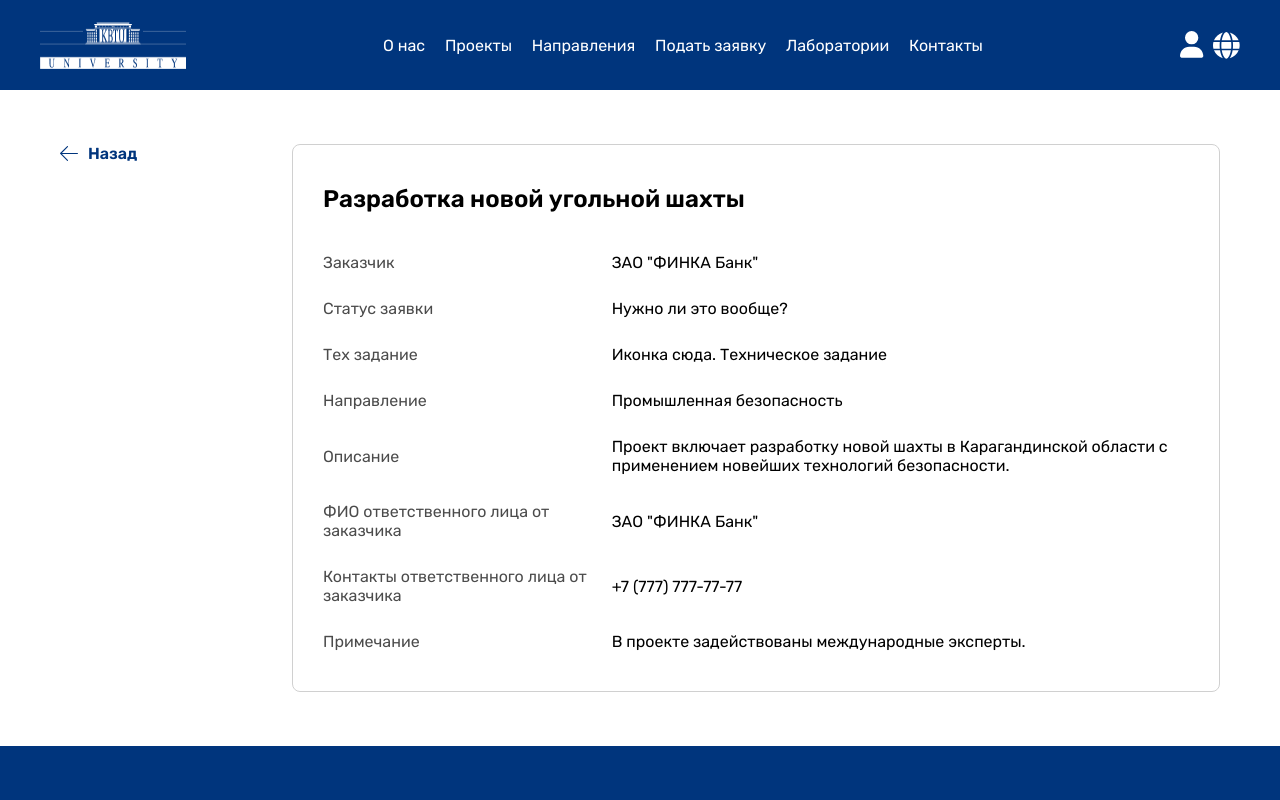
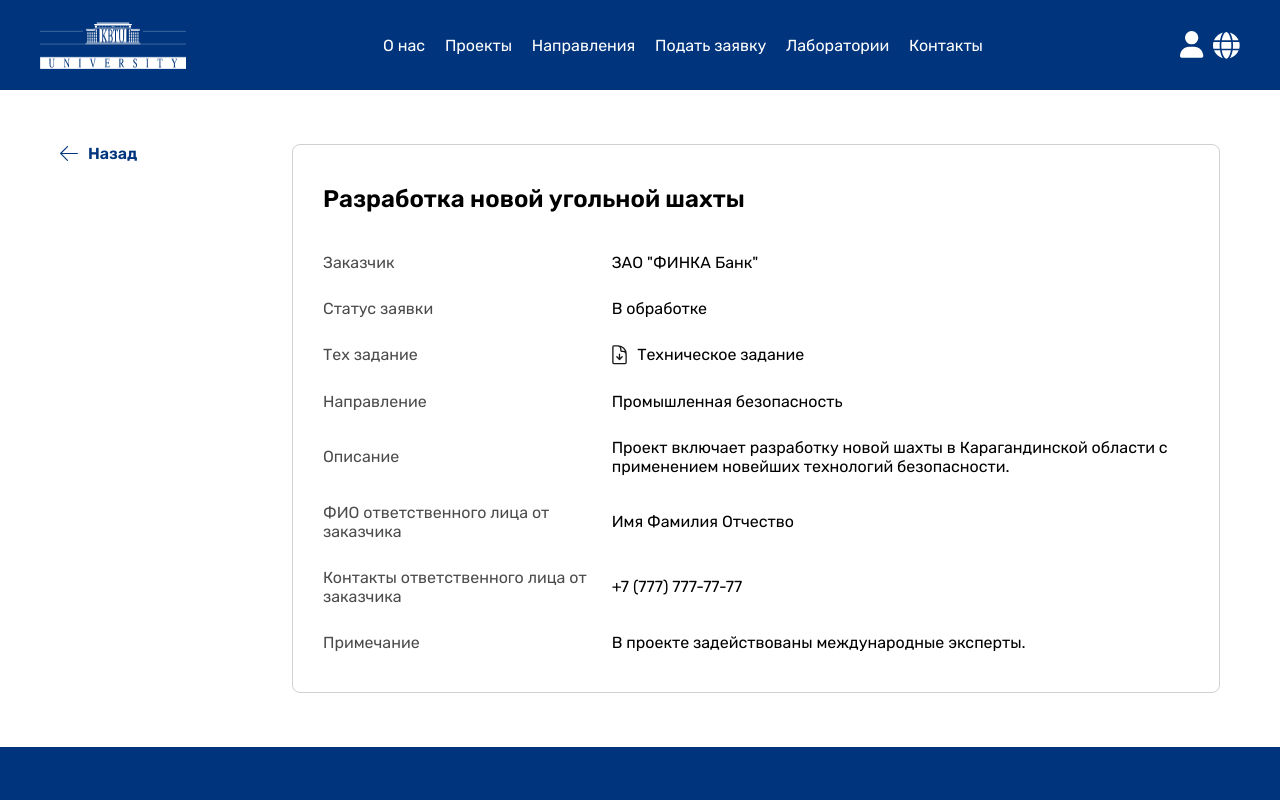
Before and after one commit to togzhanzhakhani/kbtu, a React (Vite) app: page /project/1 in a window 1280 px wide. Shown: the top 800 px of the page. Built offline with nearby package versions, Linux system fonts and the light colour scheme.

Commit message:
feat: updated project module's card comp.

```diff
--- a/src/modules/project/components/card/ProjectCard.jsx
+++ b/src/modules/project/components/card/ProjectCard.jsx
@@ -1,58 +1,61 @@
 import ProjectCardField from '../card_field/ProjectCardField';
+import downloadIcon from '@assets/icons/download.svg';
 import styles from './project_card.module.css';
 
 const ProjectCard = ({project}) => {
 
 	const {
 		title, descr, client,
-		direction, phone, note,
+		status, direction, phone,
+		note, clientName
 	} = project;
 
 	return (
 		<div className={styles.card}>
 			<h2 className={styles.title}>
-				{title}
+				{title || 'Заголовок отсутствует'}
 			</h2>
 
 			<div className={styles.fields}>
 				<ProjectCardField
 					label='Заказчик'
-					value={client}
+					value={client || 'Заказчик неизвестен'}
 				/>
 
 				<ProjectCardField
 					label='Статус заявки'
-					value='Нужно ли это вообще?'
+					value={status || 'Статус отсутствует'}
 				/>
 
 				<ProjectCardField
 					label='Тех задание'
-					value='Иконка сюда. Техническое задание'
+					value='Техническое задание'
+					icon={downloadIcon}
 				/>
 
 				<ProjectCardField
 					label='Направление'
-					value={direction}
+					value={direction || 'Направление неизвестно'}
 				/>
 
 				<ProjectCardField
 					label='Описание'
-					value={descr}
+					value={descr || 'Описание отсутствует'}
 				/>
 
 				<ProjectCardField
 					label='ФИО ответственного лица от заказчика'
-					value={client}
+					value={clientName || 'ФИО отсутствует'}
 				/>
 
 				<ProjectCardField
 					label='Контакты ответственного лица от заказчика'
-					value={phone}
+					value={phone || 'Телефон отсутствует'}
 				/>
 
 				<ProjectCardField
 					label='Примечание'
-					value={note}
+					value={note || 'Примечание отсутствует'}
 				/>
 			</div>
 		</div>
--- a/src/modules/project/components/card_field/ProjectCardField.jsx
+++ b/src/modules/project/components/card_field/ProjectCardField.jsx
@@ -2,12 +2,18 @@ import isCardFieldValid from '@modules/project/utils/isCardFieldValid';
 import styles from './project_card_field.module.css';
 
 const ProjectCardField = ({
-	label, value, isFileField = false
+	label, value, icon,
 }) => {
 
 	if(!isCardFieldValid(label) || !isCardFieldValid(value)) {
 		return;
 	}
+
+	const isIcon = (icon != null);
+
+	const onClick = (e) => {
+		console.log(e);
+	};
 
 	return (
 		<div className={styles.field}>
@@ -15,9 +21,24 @@ const ProjectCardField = ({
 				{label}
 			</p>
 
-			<p className={styles.value}>
-				{value}
-			</p>
+			<div
+				className={styles.main}
+				style={{cursor: isIcon ? 'pointer' : ''}}
+				onClick={onClick}
+			>
+				{
+					isIcon &&
+					<img
+						src={icon}
+						alt=''
+						className={styles.icon}
+					/>
+				}
+
+				<p className={styles.value}>
+					{value}
+				</p>
+			</div>
 		</div>
 	);
 };
--- a/src/modules/project/components/card_field/project_card_field.module.css
+++ b/src/modules/project/components/card_field/project_card_field.module.css
@@ -8,6 +8,19 @@
 	opacity: 0.7;
 }
 
+.main {
+	flex: 2;
+	display: flex;
+	align-items: center;
+	gap: 0.625rem;
+}
+
+.icon {
+	--max-size: 1.25rem;
+	max-width: var(--max-size);
+	max-height: var(--max-size);
+}
+
 .value {
-	flex: 2;
+	font-family: 'Rubik';
 }
```
